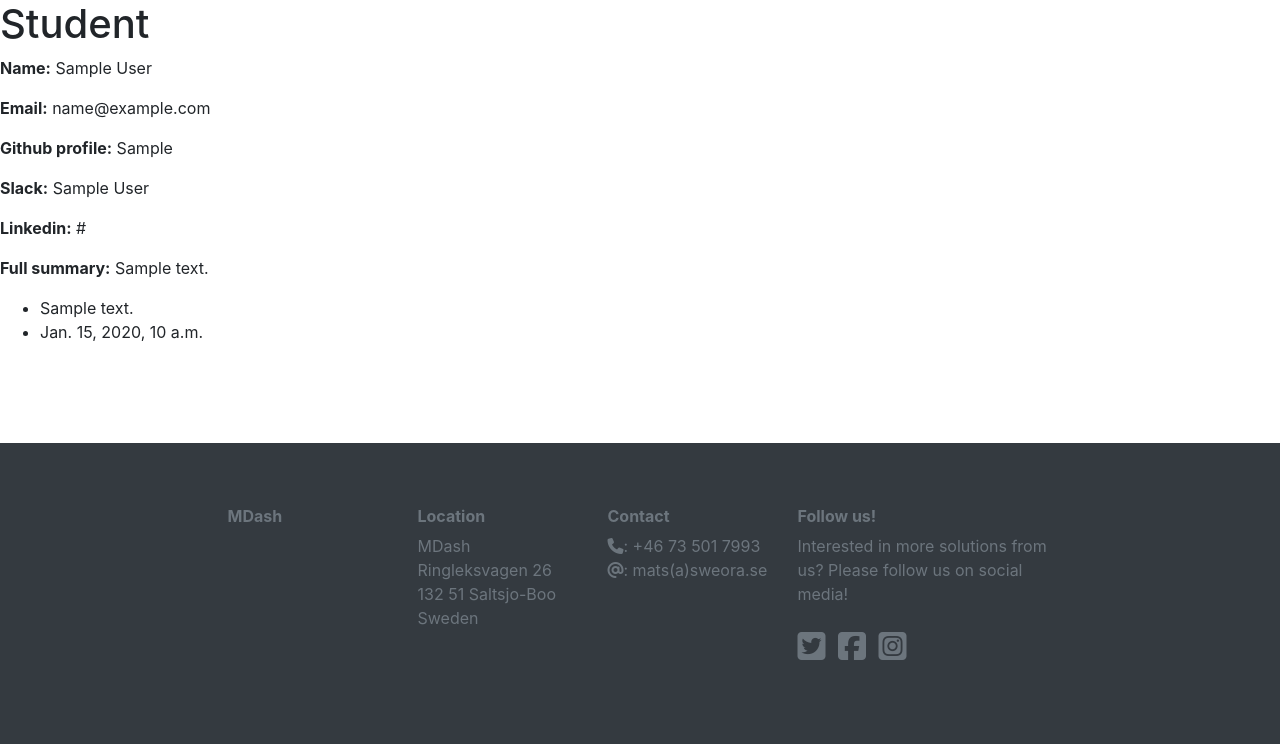
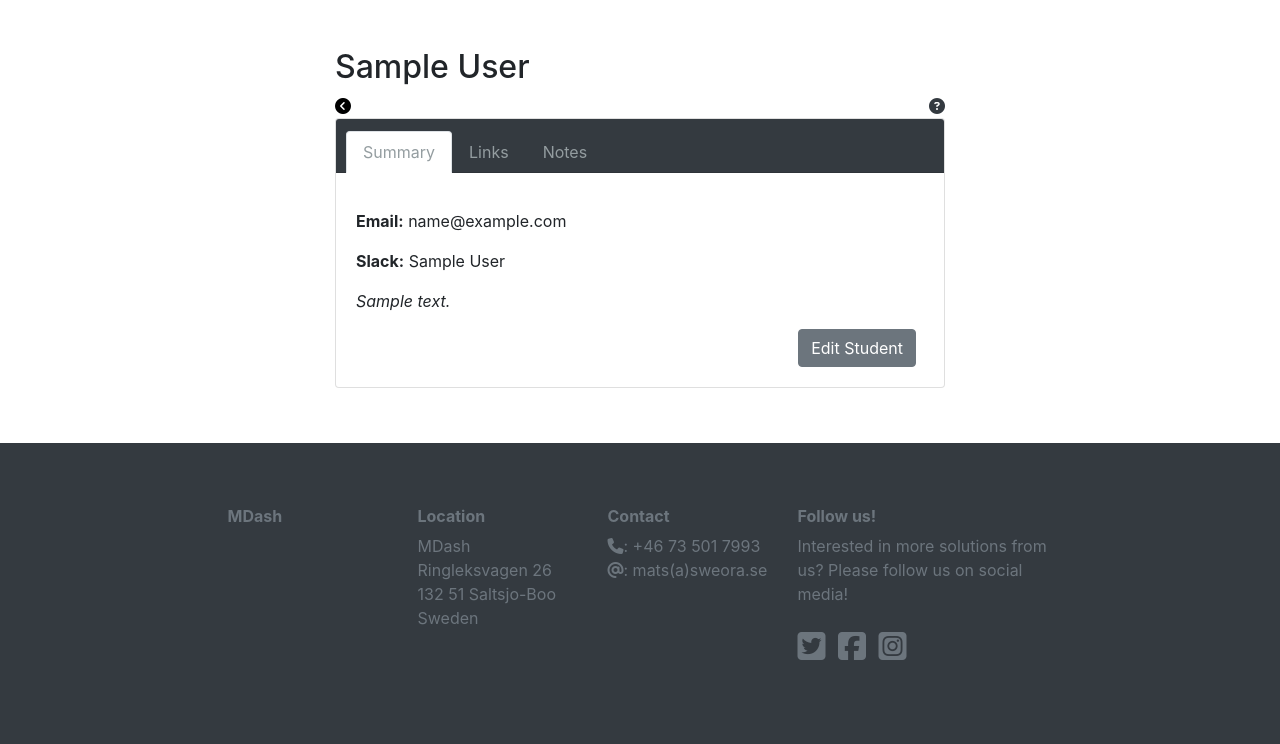
Before and after one commit to Pelikantapeten/p4-ms-dashboard, a Django app: page /mentorcards/1 in a window 1280 px wide. Shown: the part 56-800 px from the top of the page. Run offline with Django 3.2, Linux system fonts and the light colour scheme; tables that the repository leaves empty hold one stand-in row (values such as "Sample post"); parts of the project's set-up code (start-up, migrations or seed data) failed here and were passed over; some libraries are stand-ins or nearby versions.

Commit message:
Add content to notessubmit and mentorcard_detail

```diff
--- a/templates/mentorcard_detail.html
+++ b/templates/mentorcard_detail.html
@@ -1,25 +1,83 @@
 {% extends "base.html" %}
 
 {% block content %}
-<h1>Student</h1>
+  <div class="container col-6 mt-5">
+    <h2>{{ card }}</h2>
+    <button id="back-button" class="back-button float-left"><i class="fa-solid fa-circle-chevron-left"></i></button>
+    <a href="#" data-toggle="modal" class="float-right text-dark" data-target="#helpModal"> <i class="fa-solid fa-circle-question"></i></a>
+  </div>
+  <div class="container mb-1 col-6">
+    <div class="card mb-5">
+      <div class="card-header bg-dark">
+        <ul class="nav nav-tabs card-header-tabs" id="session-detail-list" role="tablist">
+          <li class="nav-item">
+            <a class="nav-link active" href="#summary" role="tab" aria-controls="Summary" aria-selected="true">Summary</a>
+          </li>
+          <li class="nav-item">
+            <a class="nav-link"  href="#links" role="tab" aria-controls="Links" aria-selected="false">Links</a>
+          </li>
+          <li class="nav-item">
+            <a class="nav-link" href="#notes" role="tab" aria-controls="Notes" aria-selected="false">Notes</a>
+          </li>
+        </ul>
+      </div>
+      <div class="card-body">
+        <div class="tab-content mt-3">
+          <div class="tab-pane active" id="summary" role="tabpanel">
+            <p class="card-text"><strong>Email:</strong> {{ card.student_email}}</p>
+            <p class="card-text"><strong>Slack:</strong> {{ card.slack_name}}</p>
+            <p class="card-text"><i>{{ card.summary }}</i></p>
+            <a href="" class="btn btn-secondary float-right mr-2">Edit Student</a>
+          </div>
+          <div class="tab-pane" id="links" role="tabpanel" aria-labelledby="">
+            <p class="card-text"><strong>GitHub:</strong> {{ card.student_github }}</p>
+            <p class="card-text"><a href="{{ card.student_github }}" class="btn btn-secondary" target="_blank">Visit Github</a></p>
+            <p class="card-text"><strong>Linkedin</strong>: {{ card.student_linkedin }}</p>
+            <p class="card-text"><a href="{{ card.student_linkedin }}" class="btn btn-secondary" target="_blank">Linkedin</a></p>
+            <a href="" class="btn btn-secondary float-right mr-2">Edit Student</a>
+          </div>
+          <div class="tab-pane" id="notes" role="tabpanel" aria-labelledby="">
 
-<p><strong>Name:</strong> {{ card }}</a></p>
-<p><strong>Email:</strong> {{ card.student_email}}</p>
-<p><strong>Github profile:</strong> {{ card.student_github }}</p>
-<p><strong>Slack:</strong> {{ card.slack_name }}</p>
-<p><strong>Linkedin:</strong> {{ card.student_linkedin }}</p>
-<p><strong>Full summary:</strong> {{ card.summary }}</p>
-
-<ul>
-{% for notes in card.mentornotes_set.all %}
-<li>
-    {{ notes }}
-    <li>
-        {{ notes.created_date}}
-    </li>
-</li>
-{% endfor %}
-</ul>
-
-
+            <table class="table sortable">
+              <thead class="bg-dark">
+                <tr>
+                  <th>Date</th>
+                  <th>Note</th>
+                  </tr>
+                </thead>
+                <tbody>
+                  {% for notes in card.mentornotes_set.all %}
+                  <tr>
+                    <td>{{ notes.created_date }}</td>
+                    <td>{{ notes }}</td>
+                  </tr>
+                  {% endfor %}
+                </tbody>
+              </table>
+            <a href="" class="btn btn-secondary float-right mr-2">Edit Student</a>
+            <a href="{% url 'createnote' %}" class="btn btn-secondary float-right mr-2">Add note</a>
+          </div>
+        </div>
+      </div>
+    </div>
+  </div>
+  <!-- Information Modal with user instructions -->
+  <div class="modal fade" id="helpModal">
+    <div class="modal-dialog">
+      <div class="modal-content">
+        <!-- Help Modal Header -->
+        <div class="modal-header">
+          <h4 class="modal-title"><i class="fa-solid fa-circle-question"></i> Student Details</h4>
+        </div>
+        <!-- Help Modal body -->
+        <div class="modal-body">
+          Here you can find more detailed information regarding your student. You can edit information and also write short notes.
+        </div>
+        <!-- Help Modal footer -->
+        <div class="modal-footer">
+        <button type="button" class="btn btn-success" data-dismiss="modal">Got it!</button>
+        </div>
+      </div>
+    </div>
+  </div>
 {% endblock content %}
```
Also changed, not shown: templates/notessubmit.html (+41 -0 lines).
